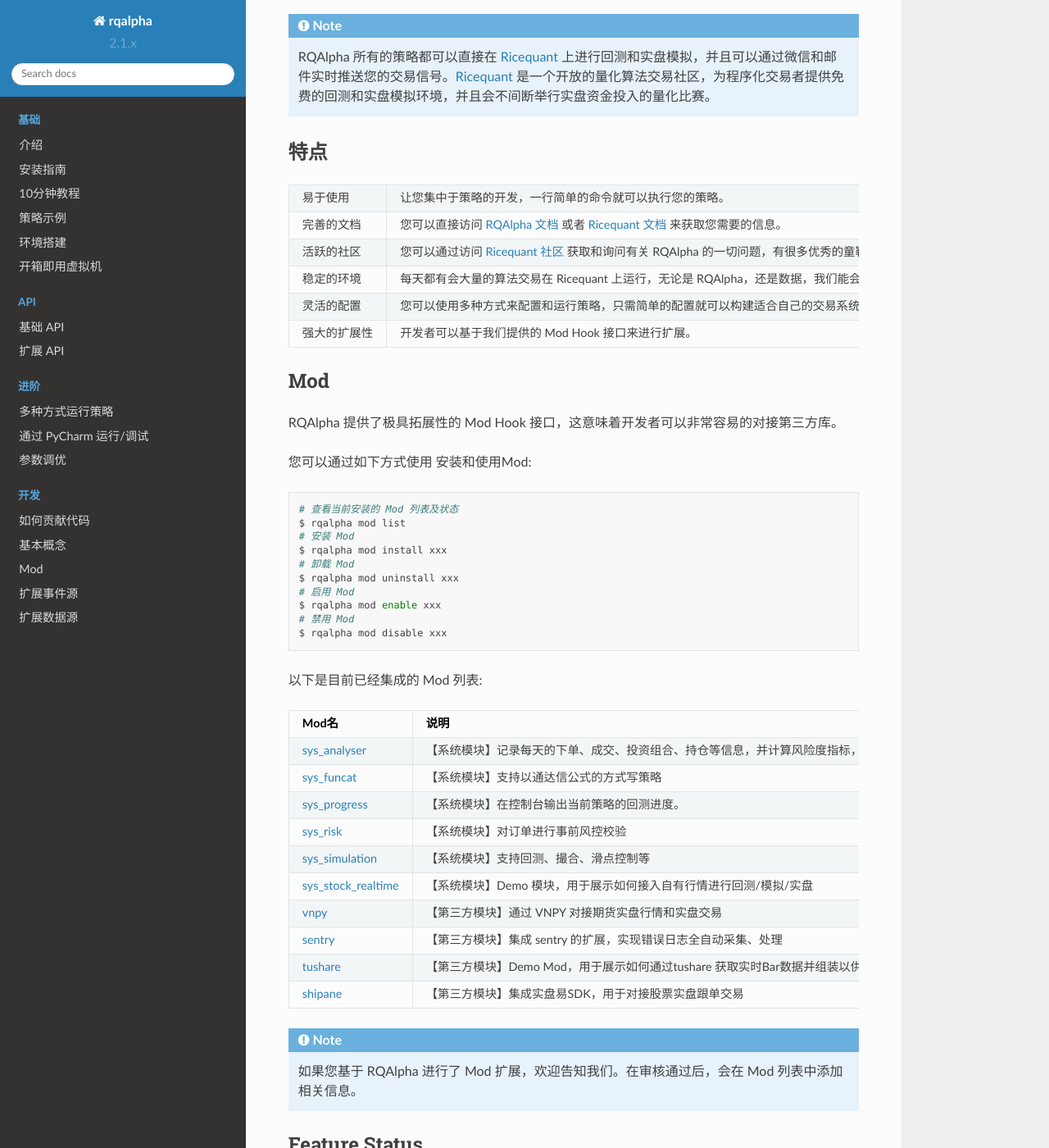
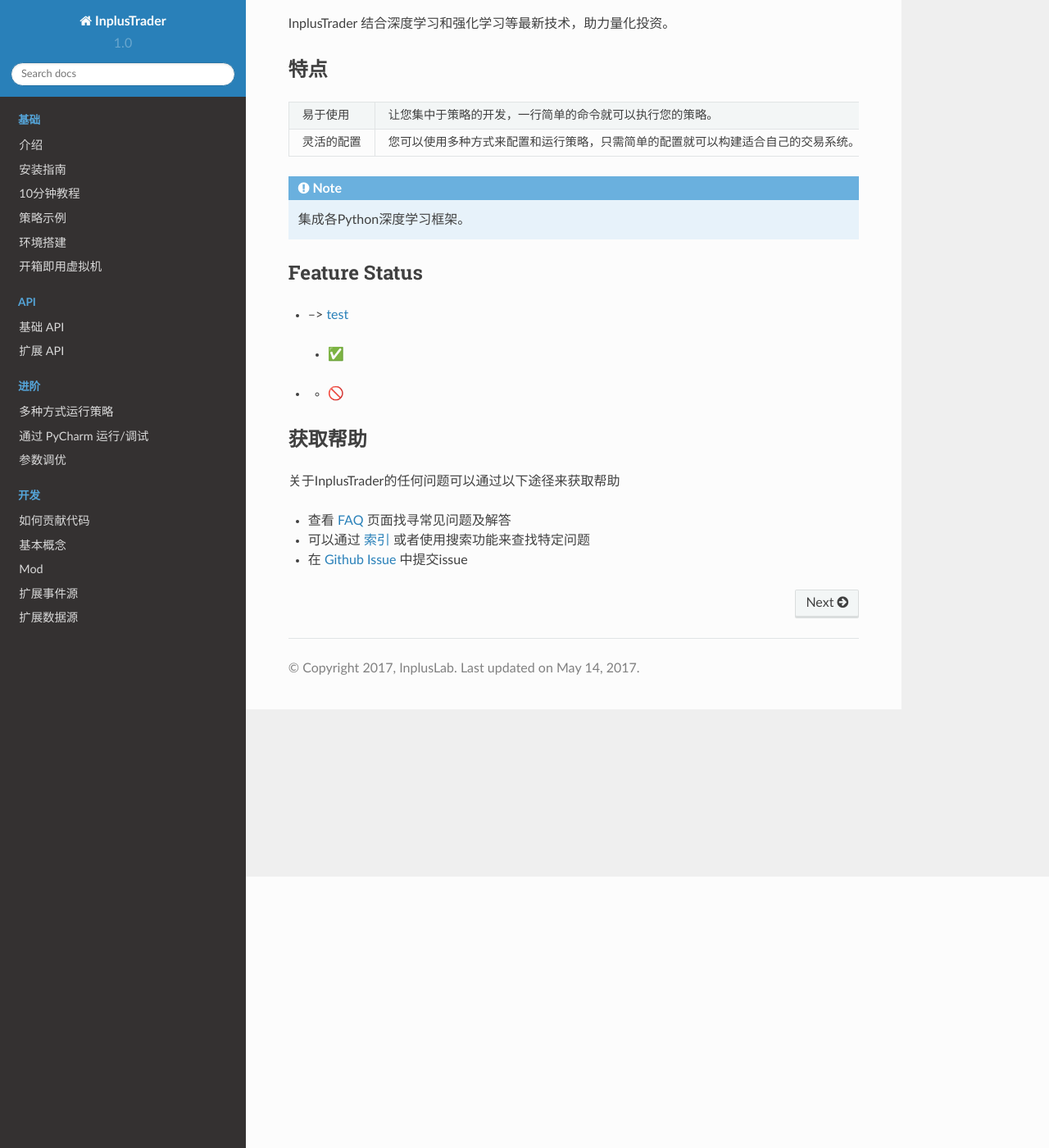
Before and after one commit to zhengwsh/InplusTrader_Linux, a Sphinx documentation site: the page built from docs/source/index.rst, in a window 1280 px wide and 1400 px high, scrolled down 331 px. Shown: the whole window at 82% size. Built offline with Sphinx 7.4.7 and the Read the Docs theme 2.0.0, drawn with Linux system fonts in a browser that asks for light colours; some of the changed text lies outside the part shown.

Commit message:
add docs

```diff
--- a/docs/source/conf.py
+++ b/docs/source/conf.py
@@ -1,7 +1,7 @@
 #!/usr/bin/env python3
 # -*- coding: utf-8 -*-
 #
-# rqalpha documentation build configuration file, created by
+# InplusTrader documentation build configuration file, created by
 # sphinx-quickstart on Fri Feb  3 09:58:41 2017.
 #
 # This file is execfile()d with the current directory set to its
@@ -57,9 +57,9 @@
 master_doc = 'index'
 
 # General information about the project.
-project = 'rqalpha'
-copyright = '2017, RiceQuant'
-author = 'RiceQuant'
+project = 'InplusTrader'
+copyright = '2017, InplusLab'
+author = 'Vinson Zheng'
 
 # The version info for the project you're documenting, acts as replacement for
 # |version| and |release|, also used in various other places throughout the
@@ -67,14 +67,8 @@
 #
 # The short X.Y version.
 
-try:
-    import rqalpha
-    version = rqalpha.__main_version__
-    release = version
-except ImportError:
-    version = '0.0'
-    release = '0.0'
-
+version = '1.0'
+release = '1.0'
 
 # The language for content autogenerated by Sphinx. Refer to documentation
 # for a list of supported languages.
@@ -163,7 +157,7 @@
 # The name for this set of Sphinx documents.
 # "<project> v<release> documentation" by default.
 #
-# html_title = 'rqalpha v1.0'
+# html_title = 'InplusTrader v1.0'
 
 # A shorter title for the navigation bar.  Default is the same as html_title.
 #
@@ -263,4 +257,4 @@
 # html_search_scorer = 'scorer.js'
 
 # Output file base name for HTML help builder.
-htmlhelp_basename = 'rqalphadoc'
+htmlhelp_basename = 'inplustraderhadoc'
--- a/docs/source/index.rst
+++ b/docs/source/index.rst
@@ -1,18 +1,7 @@
 
-===============================
-RQAlpha |version| Documentation
-===============================
-
-..  image:: https://img.shields.io/travis/ricequant/rqalpha/master.svg
-    :target: https://travis-ci.org/ricequant/rqalpha/branches
-    :alt: Build
-
-..  image:: https://coveralls.io/repos/github/ricequant/rqalpha/badge.svg?branch=master
-    :target: https://coveralls.io/github/ricequant/rqalpha?branch=master
-
-..  image:: https://readthedocs.org/projects/rqalpha/badge/?version=stable
-    :target: http://rqalpha.readthedocs.io/zh_CN/stable/?badge=stable
-    :alt: Documentation Status
+====================================
+InplusTrader |version| Documentation
+====================================
 
 ..  image:: https://img.shields.io/pypi/v/rqalpha.svg
     :target: https://pypi.python.org/pypi/rqalpha
@@ -27,120 +16,43 @@
     :alt: Python Version Support
 
 
-RQAlpha 从数据获取、算法交易、回测引擎，实盘模拟，实盘交易到数据分析，为程序化交易者提供了全套解决方案。
+InplusTrader 从数据获取、数据分析、算法交易、回测引擎、实盘模拟、实盘交易，为程序化交易者提供了全套解决方案。
 
-RQAlpha 具有灵活的配置方式，强大的扩展性，用户可以非常容易地定制专属于自己的程序化交易系统。
+InplusTrader 具有灵活的配置方式，强大的扩展性，用户可以非常容易地定制专属于自己的程序化交易系统。
 
-.. note::
-
-    RQAlpha 所有的策略都可以直接在 `Ricequant`_ 上进行回测和实盘模拟，并且可以通过微信和邮件实时推送您的交易信号。`Ricequant`_ 是一个开放的量化算法交易社区，为程序化交易者提供免费的回测和实盘模拟环境，并且会不间断举行实盘资金投入的量化比赛。
+InplusTrader 结合深度学习和强化学习等最新技术，助力量化投资。
 
 特点
 ============================
 
 ======================    =================================================================================
 易于使用                    让您集中于策略的开发，一行简单的命令就可以执行您的策略。
-完善的文档                   您可以直接访问 `RQAlpha 文档`_ 或者 `Ricequant 文档`_ 来获取您需要的信息。
-活跃的社区                   您可以通过访问 `Ricequant 社区`_ 获取和询问有关 RQAlpha 的一切问题，有很多优秀的童鞋会解答您的问题。
-稳定的环境                   每天都有会大量的算法交易在 Ricequant 上运行，无论是 RQAlpha，还是数据，我们能会做到问题秒处理，秒解决。
 灵活的配置                   您可以使用多种方式来配置和运行策略，只需简单的配置就可以构建适合自己的交易系统。
-强大的扩展性                 开发者可以基于我们提供的 Mod Hook 接口来进行扩展。
 ======================    =================================================================================
 
-Mod
-============================
+.. note::
+    集成各Python深度学习框架。
 
-RQAlpha 提供了极具拓展性的 Mod Hook 接口，这意味着开发者可以非常容易的对接第三方库。
-
-您可以通过如下方式使用 安装和使用Mod:
-
-..  code-block:: bash
-
-    # 查看当前安装的 Mod 列表及状态
-    $ rqalpha mod list
-    # 安装 Mod
-    $ rqalpha mod install xxx
-    # 卸载 Mod
-    $ rqalpha mod uninstall xxx
-    # 启用 Mod
-    $ rqalpha mod enable xxx
-    # 禁用 Mod
-    $ rqalpha mod disable xxx
-
-以下是目前已经集成的 Mod 列表:
-
-======================    ==================================================================================
-Mod名                      说明
-======================    ==================================================================================
-`sys_analyser`_           【系统模块】记录每天的下单、成交、投资组合、持仓等信息，并计算风险度指标，并以csv、plot图标等形式输出分析结果
-`sys_funcat`_             【系统模块】支持以通达信公式的方式写策略
-`sys_progress`_           【系统模块】在控制台输出当前策略的回测进度。
-`sys_risk`_               【系统模块】对订单进行事前风控校验
-`sys_simulation`_         【系统模块】支持回测、撮合、滑点控制等
-`sys_stock_realtime`_     【系统模块】Demo 模块，用于展示如何接入自有行情进行回测/模拟/实盘
-`vnpy`_                   【第三方模块】通过 VNPY 对接期货实盘行情和实盘交易
-`sentry`_                 【第三方模块】集成 sentry 的扩展，实现错误日志全自动采集、处理
-`tushare`_                【第三方模块】Demo Mod，用于展示如何通过tushare 获取实时Bar数据并组装以供RQAlpha使用
-`shipane`_                【第三方模块】集成实盘易SDK，用于对接股票实盘跟单交易
-======================    ==================================================================================
-
-.. note::
-
-    如果您基于 RQAlpha 进行了 Mod 扩展，欢迎告知我们。在审核通过后，会在 Mod 列表中添加相关信息。
 
 Feature Status
 ============================
 
-*   VNPY 对接 --> `vnpy`_
+*    --> `test`_
 
-    * ✅ 扩展VNPY_Gateway
-    * ✅ 实盘交易对接
-    * ✅ 数据源对接
-    * ✅ 事件源对接
+    * ✅
 
-*   Tushare 对接
+*
 
-    * ✅ 数据源对接 --> `rqalpha_mod_sys_stock_realtime`_
-    * ✅ 合成分钟线 --> `rqalpha_mod_tushare`_
-
-*   Tick 相关支持
-
-    * ✅ TICK 相关事件支持 --> `EVENT.PRE_TICK` | `EVENT.TICK` | `EVENT.POST_TICK`
-    * ✅ handle_tick 函数支持
-
-*   Mod Manager --> `通过 Mod 扩展 RQAlpha`_
-
-    * ✅ 定义 Mod 编写规范, workflow && Doc
-    * ✅ 提供 Mod Demo && Tutorial
-    * ✅ 提供 `rqalpha install xx_mod` 等命令 加载第三方 Mod
-
-*   Third-party Tools Integration
-
-    * ✅ 集成 Sentry --> `sentry`_
-
-*   i18n
-
-    * 🚫 English Doc
-
-*   Support Options
-
-    * 🚫 OptionAccount
-    * 🚫 OptionPosition
-
-*   Support BitCoin
-
-    * 🚫 BitcoinAccount
-    * 🚫 BitcoinPosition
+    * 🚫
 
 获取帮助
 ============================
 
-关于RQAlpha的任何问题可以通过以下途径来获取帮助
+关于InplusTrader的任何问题可以通过以下途径来获取帮助
 
 *  查看 `FAQ`_ 页面找寻常见问题及解答
 *  可以通过 `索引`_ 或者使用搜索功能来查找特定问题
 *  在 `Github Issue`_ 中提交issue
-*  RQAlpha 交流群「487188429」
 
 
 .. _Github Issue: https://github.com/ricequant/rqalpha/issues
@@ -161,23 +73,14 @@
 .. _如何贡献代码: http://rqalpha.readthedocs.io/zh_CN/latest/development/make_contribute.html
 .. _基本概念: http://rqalpha.readthedocs.io/zh_CN/latest/development/basic_concept.html
 .. _RQAlpha 基于 Mod 进行扩展: http://rqalpha.readthedocs.io/zh_CN/latest/development/mod.html
-.. _History: http://rqalpha.readthedocs.io/zh_CN/latest/history.html
 .. _TODO: https://github.com/ricequant/rqalpha/blob/master/TODO.md
 .. _develop 分支: https://github.com/ricequant/rqalpha/tree/develop
 .. _master 分支: https://github.com/ricequant/rqalpha
 .. _rqalpha_mod_sys_stock_realtime: https://github.com/ricequant/rqalpha/blob/master/rqalpha/mod/rqalpha_mod_sys_stock_realtime/README.rst
 .. _rqalpha_mod_tushare: https://github.com/ricequant/rqalpha-mod-tushare
 .. _通过 Mod 扩展 RQAlpha: http://rqalpha.io/zh_CN/latest/development/mod.html
-.. _sys_analyser: https://github.com/ricequant/rqalpha/blob/master/rqalpha/mod/rqalpha_mod_sys_analyser/README.rst
-.. _sys_funcat: https://github.com/ricequant/rqalpha/blob/master/rqalpha/mod/rqalpha_mod_sys_funcat/README.rst
-.. _sys_progress: https://github.com/ricequant/rqalpha/blob/master/rqalpha/mod/rqalpha_mod_sys_progress/README.rst
-.. _sys_risk: https://github.com/ricequant/rqalpha/blob/master/rqalpha/mod/rqalpha_mod_sys_risk/README.rst
-.. _sys_simulation: https://github.com/ricequant/rqalpha/blob/master/rqalpha/mod/rqalpha_mod_sys_simulation/README.rst
-.. _sys_stock_realtime: https://github.com/ricequant/rqalpha/blob/master/rqalpha/mod/rqalpha_mod_sys_stock_realtime/README.rst
-.. _vnpy: https://github.com/ricequant/rqalpha-mod-vnpy
-.. _sentry: https://github.com/ricequant/rqalpha-mod-sentry
-.. _tushare: https://github.com/ricequant/rqalpha-mod-tushare
-.. _shipane: https://github.com/wh1100717/rqalpha-mod-ShiPanE
+.. _test: http://inpluslab.sysu.edu.cn
+
 
 .. toctree::
     :caption: 基础
```
Also changed, not shown: other parts of docs/source/index.rst (+0 -6 lines), docs/README.rst, 2 other files.
